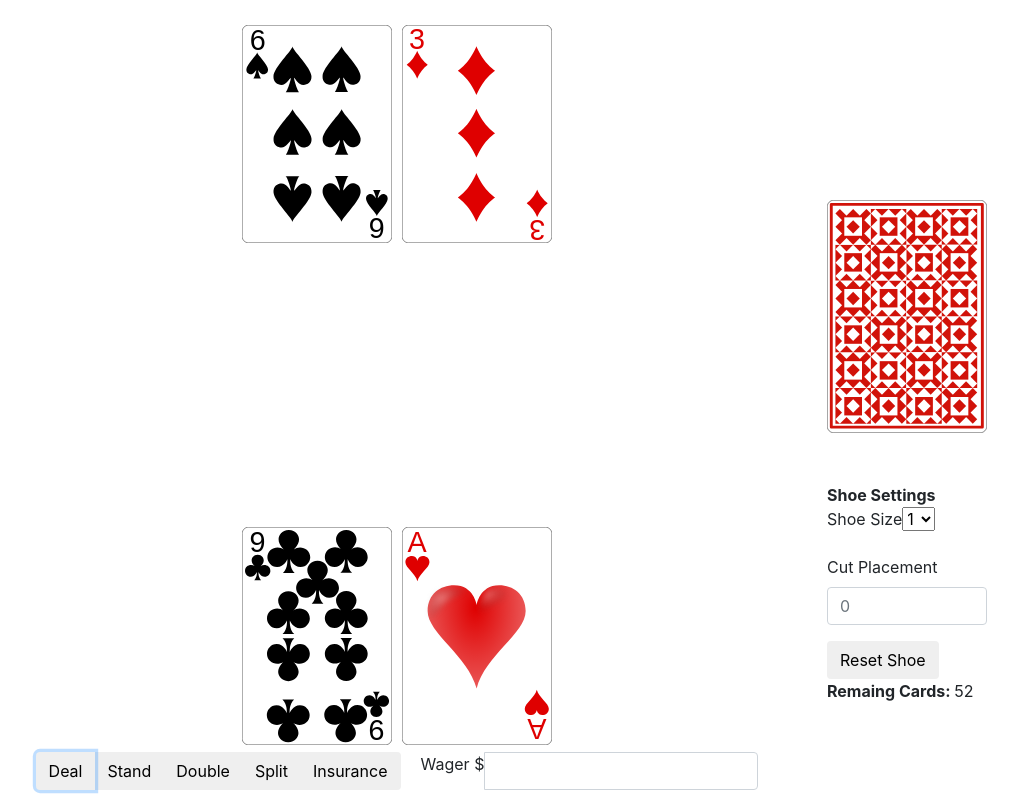
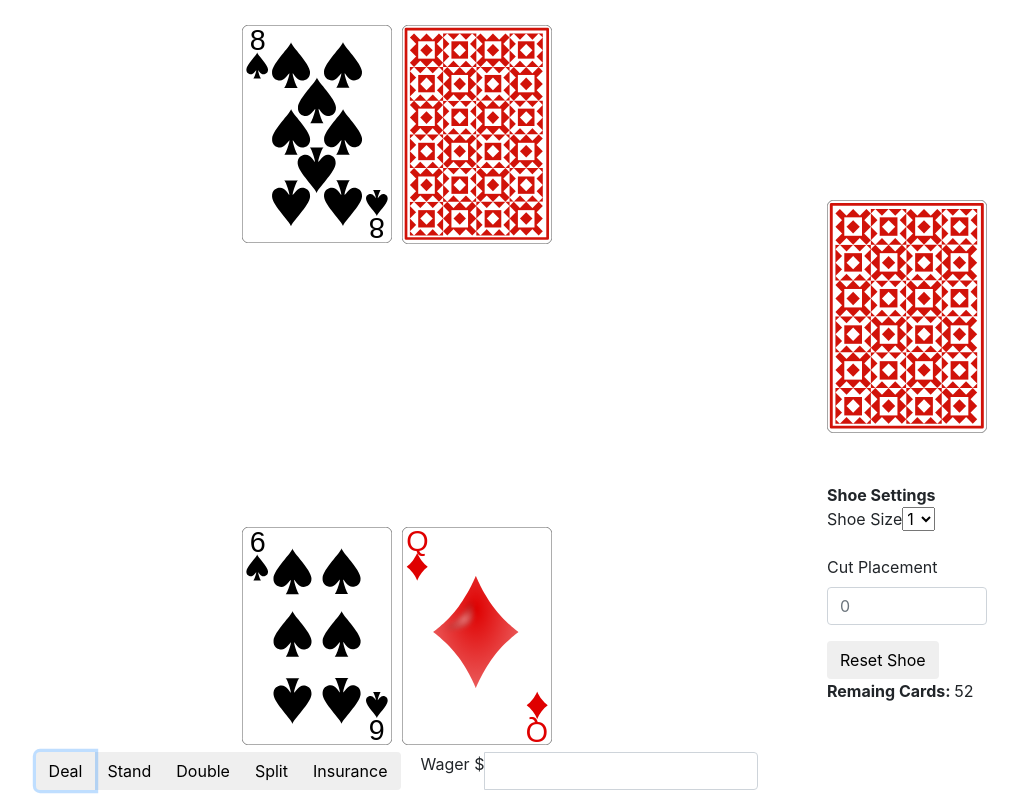
Before and after one commit to Bunit73/AngularBlackJack, an Angular app: page / in a window 1280 px wide. Both pictures are taken after a click on the button "Deal". Shown: the whole page, without its empty margins (243-1261 px from the left). Built offline with nearby package versions, Linux system fonts and the light colour scheme.

Commit message:
dealers 2nd card is dealt face down

```diff
--- a/src/app/control-panel/control-panel.component.ts
+++ b/src/app/control-panel/control-panel.component.ts
@@ -20,6 +20,8 @@ export class ControlPanelComponent implements OnInit {
   }
 
   deal() {
+    this.shoeService.resetShoe(1);
+
     this.shoeService.notifyCardUpdate({
       'newHand': true
     });
@@ -44,6 +46,7 @@ export class ControlPanelComponent implements OnInit {
 
     this.shoeService.notifyCardUpdate({
       'action': 'add',
+      'downCard': true,
       'player': 'dealer',
       'card': this.shoeService.dealCard()
     });
--- a/src/app/dealer-hand/dealer-hand.component.html
+++ b/src/app/dealer-hand/dealer-hand.component.html
@@ -1,5 +1,10 @@
 <div class="d-flex justify-content-center dealer-card-area">
-  <div *ngFor="let c of hand.cards">
-    <img src="/assets/cards/{{ c.imgLink }}" alt="Card" class="card">
+  <div *ngFor="let card of hand.cards">
+    <div *ngIf="card.faceDown; else elseBlock">
+      <img src="/assets/cards/card_back.svg" alt="Card" class="card">
+    </div>
+    <ng-template #elseBlock>
+        <img src="/assets/cards/{{ card.imgLink }}" alt="Card" class="card">
+    </ng-template>
   </div>
 </div>
--- a/src/app/dealer-hand/dealer-hand.component.ts
+++ b/src/app/dealer-hand/dealer-hand.component.ts
@@ -32,6 +32,9 @@ export class DealerHandComponent implements OnInit {
 
   private addToHand(c: Card) {
     this.hand.addCard(c);
+    if (this.hand.cards.length === 2 ) {
+      this.hand.flipCard(1);
+    }
   }
 
   private clearHand() {
--- a/src/app/global-resources/card.ts
+++ b/src/app/global-resources/card.ts
@@ -5,10 +5,12 @@ export class Card {
     private _suit: Suit;
     private _rank: Rank;
     private _value: number;
+    private _faceDown: boolean;
 
     constructor( _suit?: Suit, _rank?: Rank) {
         this._suit = _suit;
         this._rank = _rank;
+        this._faceDown = false;
 
         if (this._rank === Rank.Ace) {
             this._value = 11;
@@ -17,6 +19,10 @@ export class Card {
         } else {
             this._value = _rank;
         }
+    }
+
+    public flipCard() {
+        this._faceDown = !this._faceDown;
     }
 
     get suit() {
@@ -29,6 +35,10 @@ export class Card {
 
     get value() {
         return this._value;
+    }
+
+    get faceDown() {
+        return this._faceDown;
     }
 
     get imgLink() {
--- a/src/app/global-resources/hand.ts
+++ b/src/app/global-resources/hand.ts
@@ -34,6 +34,10 @@ export class Hand {
         return val;
     }
 
+    public flipCard(idx: number) {
+        this._cards[idx].flipCard();
+    }
+
     get cards(){
         return this._cards;
     }
--- a/src/app/player-hand/player-hand.component.ts
+++ b/src/app/player-hand/player-hand.component.ts
@@ -12,7 +12,6 @@ import { Subscription } from "rxjs/Subscription";
 export class PlayerHandComponent implements OnInit {
   private subscription: Subscription;
   hand: Hand;
-  cardList: Array<Card>;
 
   constructor(private shoeService: ShoeService) {
     this.hand = new Hand();
@@ -33,7 +32,6 @@ export class PlayerHandComponent implements OnInit {
 
   private addToHand(c: Card) {
     this.hand.addCard(c);
-    console.log(this.hand);
   }
 
   private clearHand() {
--- a/src/app/services/shoe.service.ts
+++ b/src/app/services/shoe.service.ts
@@ -16,6 +16,10 @@ export class ShoeService {
     this._shoe = new Shoe(1);
   }
 
+  public resetShoe(numberOfDecks: number, cut?) {
+    this._shoe = new Shoe(numberOfDecks, cut);
+  }
+
   getDeckSize() {
     return this._shoe.remaingCards();
   }
```
